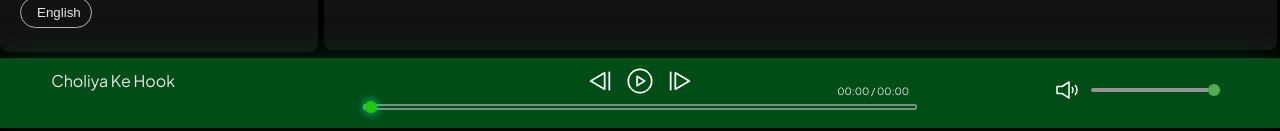
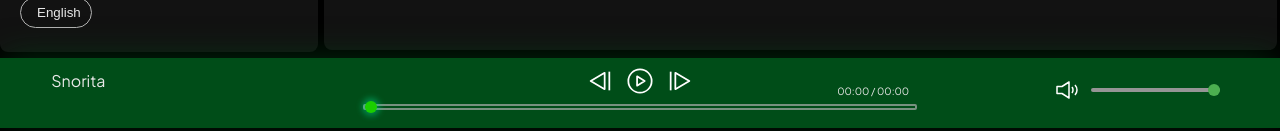
Before and after one commit to Rrrinav/Music-Player, a plain HTML site: page index.html in a window 1280 px wide. Shown: the part 666-797 px from the top of the page. Drawn offline with Linux system fonts and the light colour scheme.

Commit message:
Update index.html

```diff
--- a/index.html
+++ b/index.html
@@ -95,7 +95,7 @@
 
     <div class="playbar">
         <div class="songinfo" id="songPlaybarTrname">
-            Choliya Ke Hook
+            Snorita
         </div>
 
         <div class="basic-control">
```
